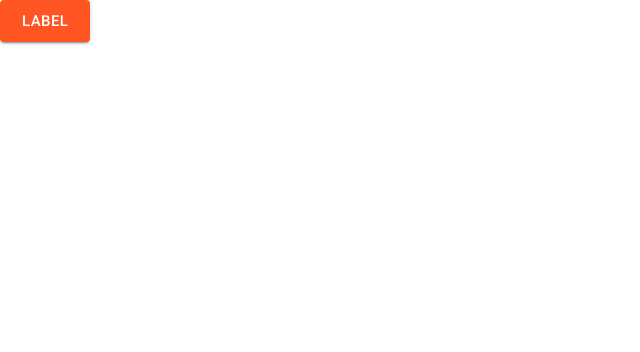
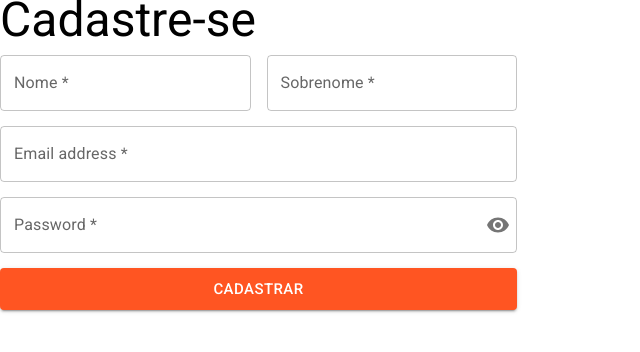
Before and after one commit to lufedev/orange-portfolio, a Next.js app in the folder my-app/: page / in a window 1280 px wide. Shown: the top 352 px of the page, without its empty margins (0-640 px from the left). Built offline with nearby package versions, Linux system fonts and the light colour scheme.

Commit message:
Criação dos componentes para a tela/paginas de cadastro #11

```diff
--- a/my-app/package.json
+++ b/my-app/package.json
@@ -11,6 +11,7 @@
   },
   "dependencies": {
     "@fontsource/roboto": "^5.0.8",
+    "@mui/icons-material": "^5.15.6",
     "@mui/material": "^5.15.6",
     "@mui/styled-engine-sc": "^6.0.0-alpha.13",
     "@typescript-eslint/eslint-plugin": "^6.19.1",
--- /dev/null
+++ b/my-app/src/app/components/Input.tsx
@@ -0,0 +1,62 @@
+"use client";
+import * as React from 'react';
+import IconButton from '@mui/material/IconButton';
+import Input from '@mui/material/Input';
+import CustomButton from './CustomButton'
+import OutlinedInput from '@mui/material/OutlinedInput';
+import InputLabel from '@mui/material/InputLabel';
+import InputAdornment from '@mui/material/InputAdornment';
+import TextField from '@mui/material/TextField';
+import FormControl from '@mui/material/FormControl'; // Importar FormControl
+import Visibility from '@mui/icons-material/Visibility';
+import VisibilityOff from '@mui/icons-material/VisibilityOff';
+
+export default function Input() {
+    const [showPassword, setShowPassword] = React.useState(false);
+
+    const handleClickShowPassword = () => setShowPassword((show) => !show);
+
+    const handleMouseDownPassword = (event: React.MouseEvent<HTMLButtonElement>) => {
+        event.preventDefault();
+    };
+
+    return (
+        <div style={{ width: '1280px', height: '832px', top: '1070px', left: '4068px', display: 'flex', flexDirection: 'column', gap: '15px', background: '#FFFFFF' }}>
+            <h2 style={{ width: '256px', height: '40px', top: '271px', left: '792px', fontFamily: 'Roboto', fontSize: '48px', fontWeight: 400, lineHeight: '40px', letterSpacing: '0em', textAlign: 'center' }}>Cadastre-se</h2>
+            <div style={{ width: '517px', height: '258px', top: '2497px', left: '998px', display: 'flex', flexDirection: 'column', gap: '15px' }}>
+                <div style={{ width: '517px', height: '56px', display: 'flex', alignItems: 'center' }}>
+                    <TextField label="Nome *" variant="outlined" size="medium" style={{ width: 'calc(50% - 8px)' }} />
+                    <div style={{ width: '16px', height: '8px' }}></div>
+                    <TextField label="Sobrenome *" variant="outlined" size="medium" style={{ width: 'calc(50% - 8px)' }} />
+                </div>
+                <TextField label="Email address *" variant="outlined" size="medium" />
+                <FormControl variant="outlined">
+                    <InputLabel htmlFor="outlined-adornment-password">Password *</InputLabel>
+                    <OutlinedInput
+                        id="outlined-adornment-password"
+                        type={showPassword ? 'text' : 'password'}
+                        endAdornment={
+                            <InputAdornment position="end">
+                                <IconButton
+                                    aria-label="toggle password visibility"
+                                    onClick={handleClickShowPassword}
+                                    onMouseDown={handleMouseDownPassword}
+                                    edge="end"
+                                >
+                                    {showPassword ? <VisibilityOff /> : <Visibility />}
+                                </IconButton>
+                            </InputAdornment>
+                        }
+                        label="Password *"
+                    />
+                </FormControl>
+                <CustomButton
+                    variant="contained"
+                    color="primary"
+                    size="large"
+                    name="Cadastrar"
+                />
+            </div>
+        </div>
+    )
+}
--- a/my-app/src/app/page.tsx
+++ b/my-app/src/app/page.tsx
@@ -1,14 +1,9 @@
-import CustomButton from './components/CustomButton'
+import Input from './components/Input'
 
 export default function Home() {
   return (
     <div>
-      <CustomButton
-        variant="contained"
-        color="primary"
-        size="large"
-        name="LABEL"
-      />
+      <Input/>
     </div>
   )
 }
```
Also changed, not shown: package.json (added, +12 -0 lines), 1 other file (tests, documents, lock files or other folders).
